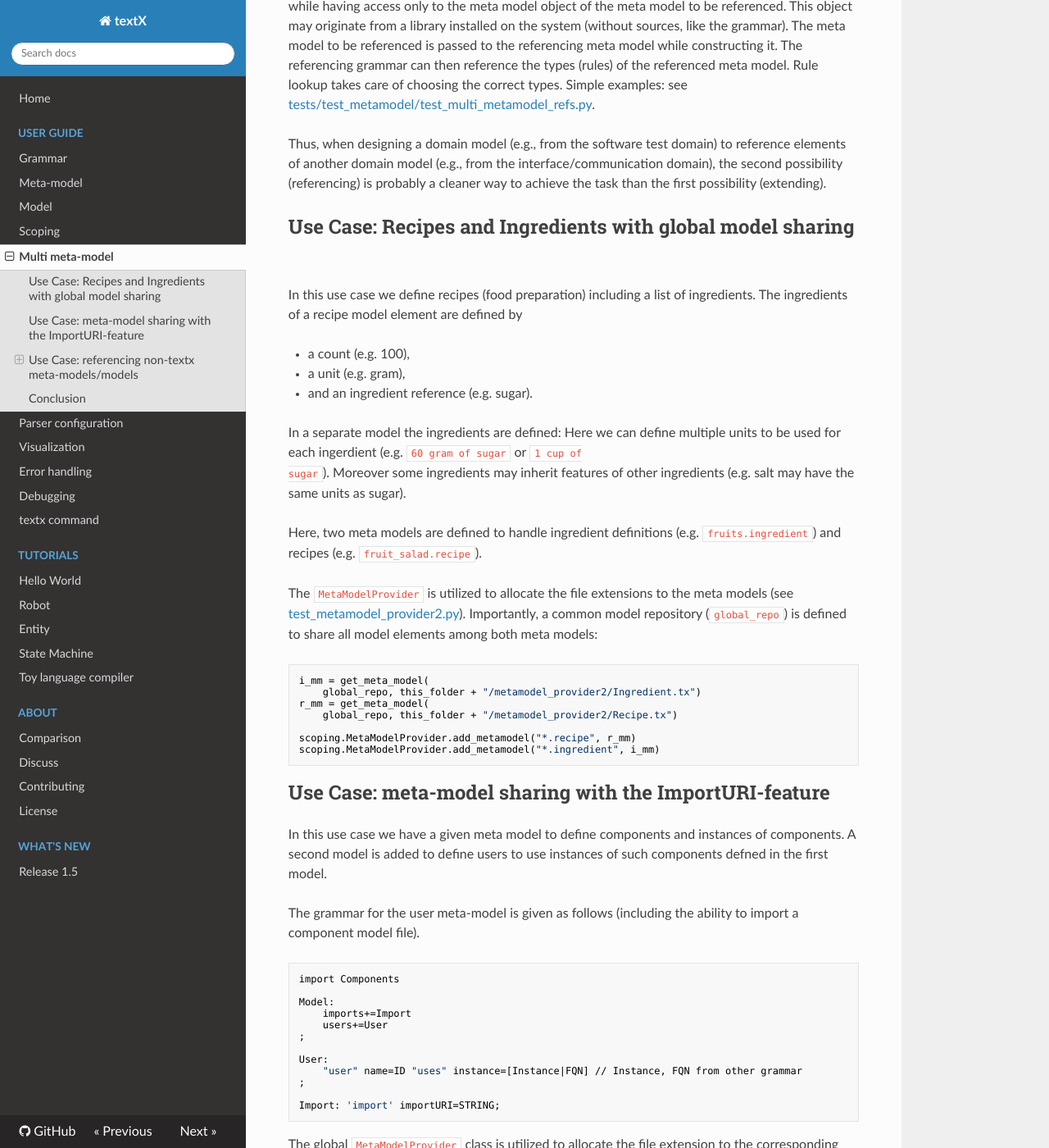
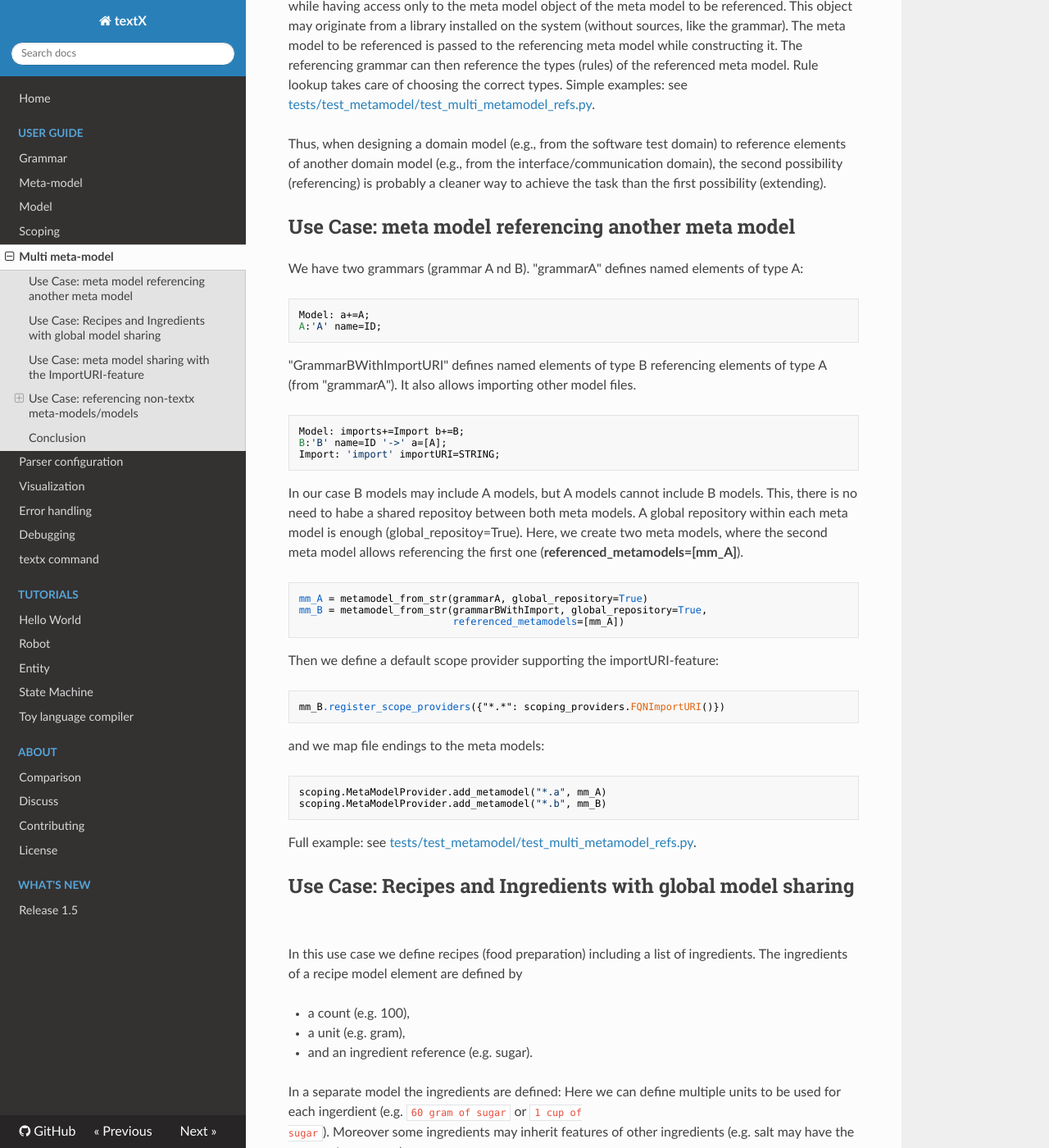
Before and after one commit to textX/textX, an MkDocs documentation site: the page built from docs/multimetamodel.md, in a window 1280 px wide and 1400 px high, scrolled down 670 px. Shown: the whole window at 82% size. Built offline with MkDocs 1.6.1, drawn with Linux system fonts in a browser that asks for light colours; nearby versions of some CDN libraries; old or Windows-style settings are respelled for this version of MkDocs; some of the changed text lies outside the part shown.

Commit message:
added docs + example

```diff
--- a/docs/multimetamodel.md
+++ b/docs/multimetamodel.md
@@ -44,6 +44,46 @@ is probably a cleaner way to achieve the task than the first possibility
 (extending).
 
 
+## Use Case: meta model referencing another meta model
+
+We have two grammars (grammar A nd B). "grammarA" defines named elements of
+type A:
+
+    Model: a+=A;
+    A:'A' name=ID;
+
+"GrammarBWithImportURI" defines named elements of type B referencing elements
+of type A (from "grammarA"). It also allows importing other model files.
+
+    Model: imports+=Import b+=B;
+    B:'B' name=ID '->' a=[A];
+    Import: 'import' importURI=STRING;
+
+
+In our case B models may include A models, but A models cannot include B
+models. This, there is no need to habe a shared repositoy between both meta
+models. A global repository within each meta model is enough
+(global_repositoy=True). Here, we create two meta models, where
+the second meta model allows referencing the first one
+(**referenced_metamodels=[mm_A]**).
+
+    mm_A = metamodel_from_str(grammarA, global_repository=True)
+    mm_B = metamodel_from_str(grammarBWithImport, global_repository=True,
+                              referenced_metamodels=[mm_A])
+
+Then we define a default scope provider supporting the importURI-feature:
+
+    mm_B.register_scope_providers({"*.*": scoping_providers.FQNImportURI()})
+
+and we map file endings to the meta models:
+
+    scoping.MetaModelProvider.add_metamodel("*.a", mm_A)
+    scoping.MetaModelProvider.add_metamodel("*.b", mm_B)
+
+Full example: see
+[tests/test_metamodel/test_multi_metamodel_refs.py](https://github.com/igordejanovic/textX/tree/master/tests/test_metamodel/test_multi_metamodel_refs.py).
+
+
 ## Use Case: Recipes and Ingredients with global model sharing
 
 In this use case we define recipes (food preparation) including a list of
@@ -77,8 +117,7 @@ model elements among both meta models:
     scoping.MetaModelProvider.add_metamodel("*.ingredient", i_mm)
 
 
-
-## Use Case: meta-model sharing with the ImportURI-feature
+## Use Case: meta model sharing with the ImportURI-feature
 
 In this use case we have a given meta model to define components and instances
 of components. A second model is added to define users to use instances of such
```
Also changed, not shown: 4 other files.
